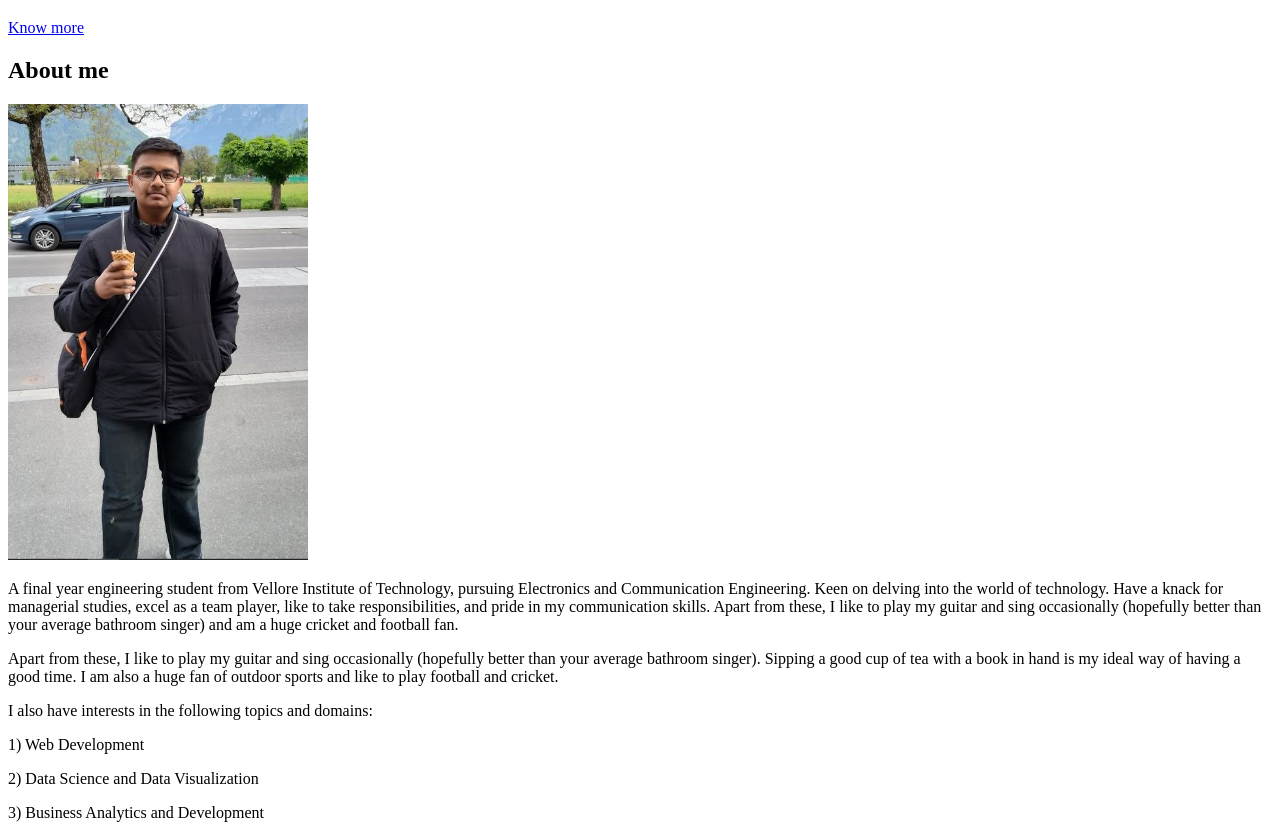
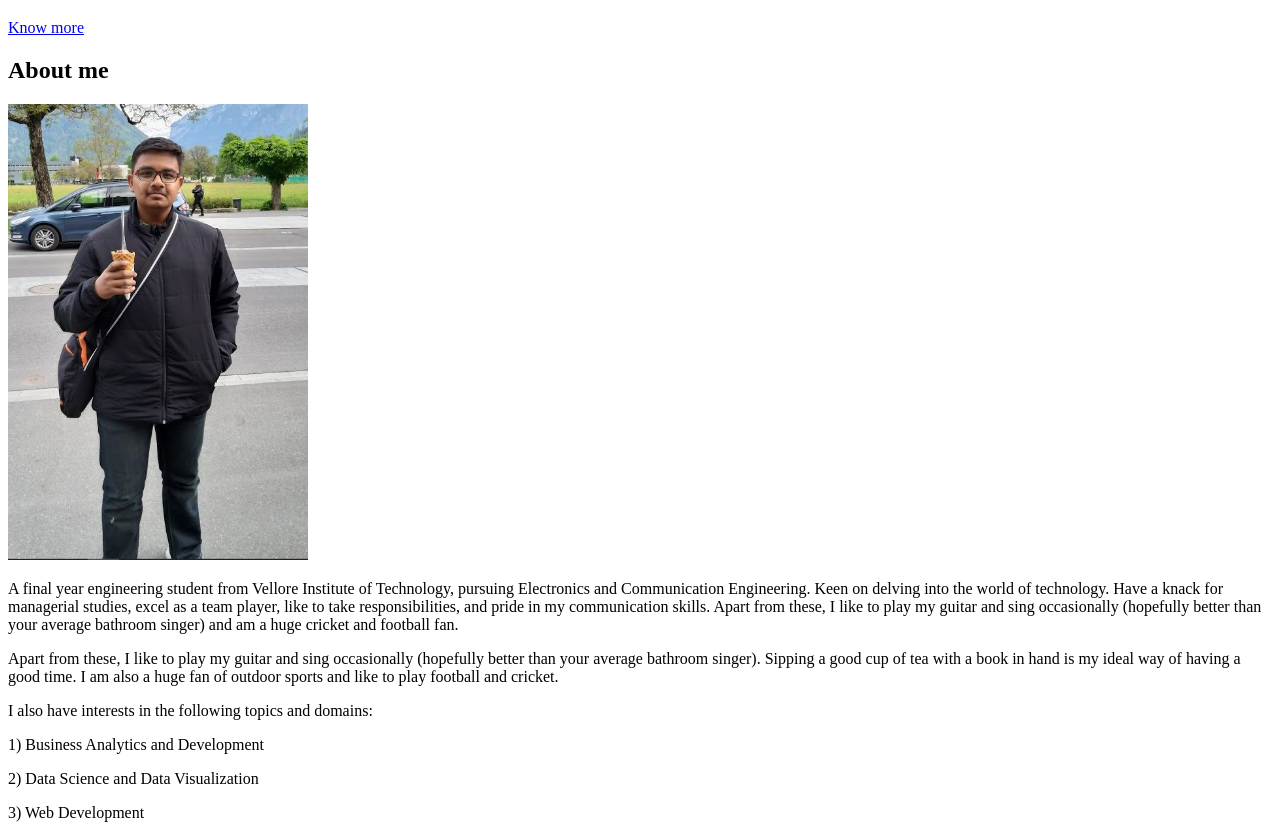
Before and after one commit to Ayushman67/Portfolio-site, a website: page src/template.html in a window 1280 px wide. Shown: the part 99-934 px from the top of the page. Drawn offline with nearby package versions, Linux system fonts and the light colour scheme.

Commit message:
order of interests changed

```diff
--- a/src/template.html
+++ b/src/template.html
@@ -76,9 +76,9 @@ and am a huge cricket and football fan.
                Apart from these, I like to play my guitar and sing occasionally (hopefully better than your average bathroom singer). Sipping a good cup of tea with a book in hand is my ideal way of having a good time. I am also a huge fan of outdoor sports and like to play football and cricket.
               </p>
               <p class="about-wrapper__info-text">I also have interests in the following topics and domains:</p>
-              <p class="about-wrapper__info-text">1) Web Development</p>
+              <p class="about-wrapper__info-text">1) Business Analytics and Development</p>
               <p class="about-wrapper__info-text">2) Data Science and Data Visualization</p>
-              <p class="about-wrapper__info-text">3) Business Analytics and Development</p>
+              <p class="about-wrapper__info-text">3) Web Development </p>
               <p class="about-wrapper__info-text">4) Machine Learning and Internet of Things</p>
               <p class="about-wrapper__info-text">5) Deep learning and Computer Vision</p>
               <p class="about-wrapper__info-text">6) Content creation, marketing and business management</p>
```
